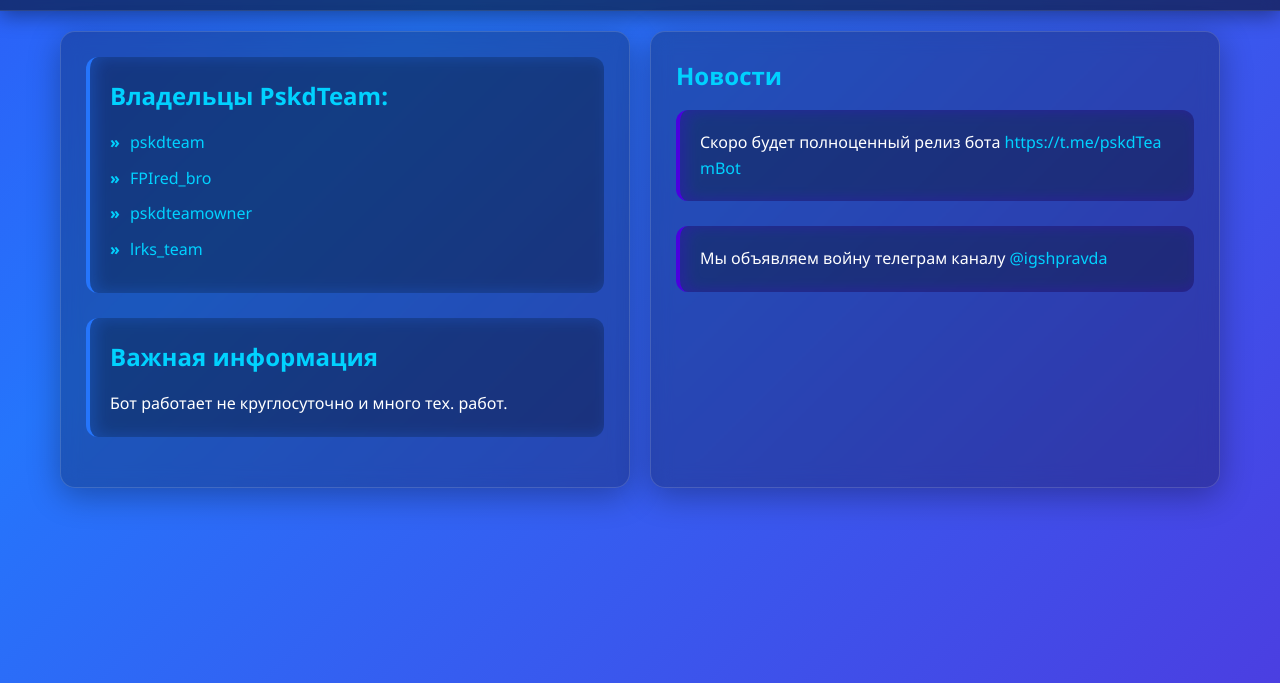
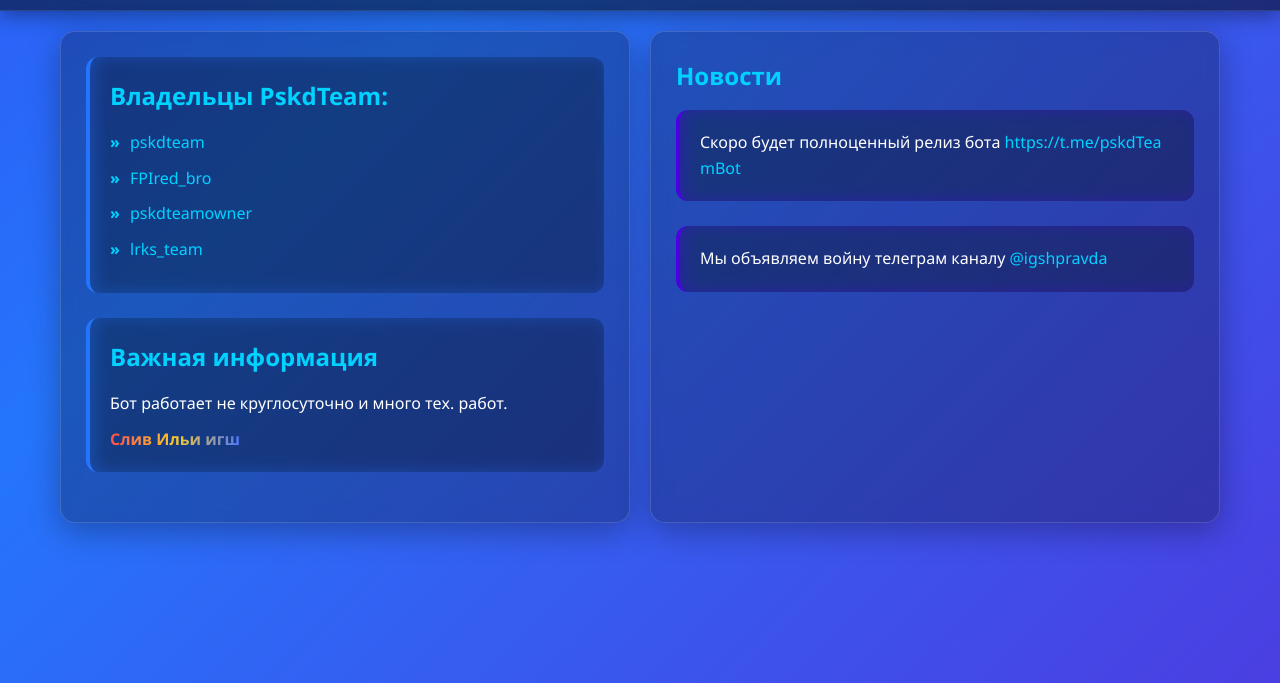
Before and after one commit to PskdTeam/pskdTeam, a plain HTML site: page index.html in a window 1280 px wide. Shown: the part 117-800 px from the top of the page. Drawn offline with Linux system fonts and the light colour scheme.

Commit message:
добавлен слив

```diff
--- a/index.html
+++ b/index.html
@@ -212,7 +212,11 @@
             <div class="section">
                 <h2>Важная информация</h2>
                 <p>Бот работает не круглосуточно и много тех. работ.</p>
+                <p style="margin-top:10px;">
+                    <a href="https://t.me/ilusha_shlusha69" target="_blank" style="background: linear-gradient(90deg, #ff4d4d, #f9cb28, #4d79ff); -webkit-background-clip: text; color: transparent; font-weight: bold; text-decoration: underline;">Слив Ильи игш</a>
+                </p>
             </div>
+
         </div>
 
         <div class="right-side">
```
